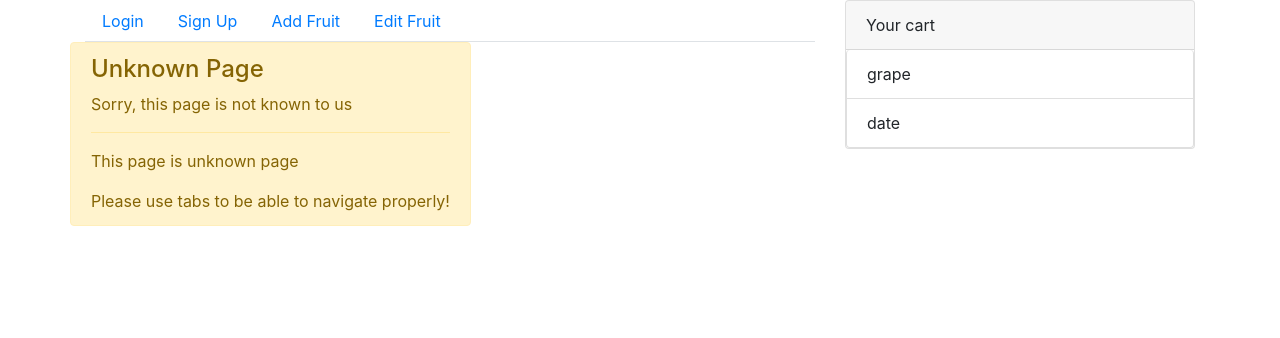
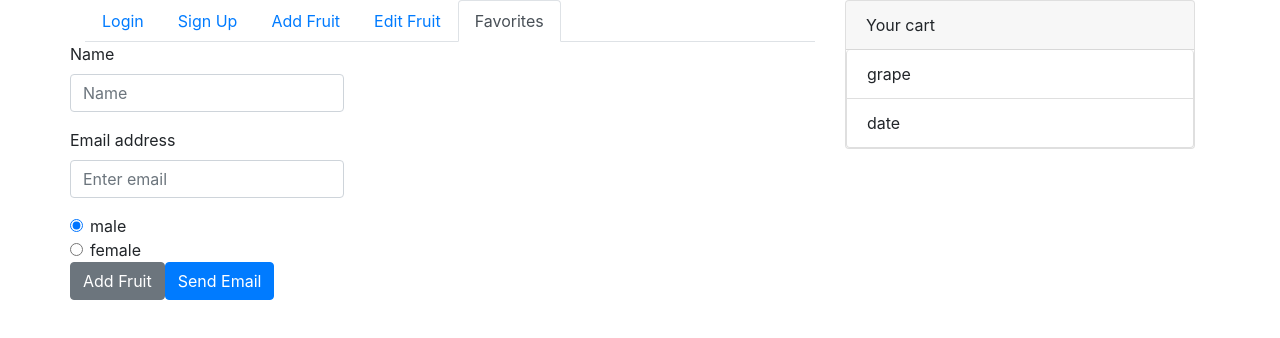
Before and after one commit to botirkhuja/angular-example-fruits, an Angular app: page /favorites in a window 1280 px wide. Before the commit this address led to /unknown. Shown: the top 338 px of the page. Built offline with nearby package versions, Linux system fonts and the light colour scheme.

Commit message:
Reactive Driven Forms

```diff
--- a/src/app/app-routing.module.ts
+++ b/src/app/app-routing.module.ts
@@ -9,6 +9,7 @@ import { AuthGuardService } from './auth-guard.service';
 import { UnknownPageComponent } from './unknown-page/unknown-page.component';
 import { EditResolverService } from './fruits/edit-fruit/edit-resolver.service';
 import { SingUpComponent } from './sing-up/sing-up.component';
+import { FavoritesComponent } from './fruits/favorites/favorites.component';
 
 const routes: Routes = [
   {
@@ -38,6 +39,10 @@ const routes: Routes = [
     component: SingUpComponent,
   },
   {
+    path: 'favorites',
+    component: FavoritesComponent,
+  },
+  {
     path: 'unknown',
     component: UnknownPageComponent,
     data: {messageToShow: 'This page is unknown page'}
--- /dev/null
+++ b/src/app/fruits/favorites/favorites.component.html
@@ -0,0 +1,45 @@
+<form [formGroup]="favoritesForm" (ngSubmit)="onSubmit()">
+  <div formGroupName="personsInfo">
+    <div class="form-group">
+      <label for="exampleInputPassword1">Name</label>
+      <input formControlName="personName"
+        type="input" class="form-control" id="exampleInputPassword1" placeholder="Name">
+    </div>
+    <div class="form-group">
+      <label for="exampleInputEmail1">Email address</label>
+      <input formControlName="personEmail"
+        type="email" class="form-control" id="exampleInputEmail1" aria-describedby="emailHelp" placeholder="Enter email">
+      <small
+        *ngIf="favoritesForm.get('personsInfo.personEmail').valid && favoritesForm.get('personsInfo.personEmail').dirty"
+        id="emailHelp"
+        class="form-text text-muted"
+      >We'll never share your email with anyone else.</small>
+    </div>
+  </div>
+  <div class="form-check" *ngFor="let gender of genders">
+    <label class="form-check-label">
+      <input formControlName="personGender"
+        type="radio" class="form-check-input" name="personGender" [value]="gender">
+      {{gender}}
+    </label>
+  </div>
+  <div formArrayName="fruitNames">
+      <div class="form-group" *ngFor="let fruitControl of favoritesForm.get('fruitNames').controls; let fruitIndex = index">
+          <label for=""></label>
+          <input type="text" [formControlName]="fruitIndex"
+            class="form-control" aria-describedby="helpId" placeholder="Enter Fruit Name"
+          >
+          <small class="form-text text-muted">Help text</small>
+        </div>
+  </div>
+  <span *ngIf="favoritesForm.invalid && favoritesForm.dirty" class="form-text text-muted">
+    <small>Please enter required inputs</small>
+  </span>
+  <button
+    type="button"
+    class="btn btn-secondary"
+    (click)="onAddFruit()"
+  >Add Fruit
+  </button>
+  <button type="submit" class="btn btn-primary">Send Email</button>
+</form>
--- /dev/null
+++ b/src/app/fruits/favorites/favorites.component.ts
@@ -0,0 +1,39 @@
+import { Component, OnInit } from '@angular/core';
+import { FormGroup, FormControl, Validators, FormArray, AbstractControl, FormBuilder } from '@angular/forms';
+
+@Component({
+  selector: 'app-favorites',
+  templateUrl: './favorites.component.html',
+  styleUrls: ['./favorites.component.css']
+})
+export class FavoritesComponent implements OnInit {
+
+  favoritesForm: FormGroup;
+  genders = ['male', 'female'];
+
+  constructor(
+    private fb: FormBuilder
+  ) { }
+
+  ngOnInit() {
+    this.favoritesForm = new FormGroup({
+      'personsInfo': new FormGroup({
+        'personName': new FormControl(null, Validators.required),
+        'personEmail': new FormControl(null, [Validators.required, Validators.email]),
+      }),
+      'personGender': new FormControl('male'),
+      'fruitNames': new FormArray([])
+    });
+  }
+
+  onSubmit() {
+    console.log(this.favoritesForm);
+  }
+
+  onAddFruit() {
+    (this.favoritesForm.get('fruitNames') as FormArray).push(
+      this.fb.control(null)
+    );
+  }
+
+}
--- a/src/app/fruits/fruits.component.html
+++ b/src/app/fruits/fruits.component.html
@@ -26,6 +26,13 @@
               routerLinkActive="active"
               >Edit Fruit</a>
           </li>
+          <li class="nav-item">
+            <a
+              class="nav-link"
+              routerLink="/favorites"
+              routerLinkActive="active"
+              >Favorites</a>
+          </li>
         </ul>
       </div>
     </div>
--- a/src/app/fruits/fruits.component.ts
+++ b/src/app/fruits/fruits.component.ts
@@ -29,11 +29,11 @@ export class FruitsComponent implements OnInit {
     this.showChildComponent = false;
     this.isEditModeEnabaled = false;
 
-    this.editService.currentEditingItem.subscribe((num: number)=>{
+    this.editService.currentEditingItem.subscribe((num: number) => {
       if (num >= 0) {
         this.router.navigate(['edit', num]);
       }
-    })
+    });
 
   }
 
--- a/src/app/sing-up/sing-up.component.ts
+++ b/src/app/sing-up/sing-up.component.ts
@@ -38,7 +38,7 @@ export class SingUpComponent implements OnInit {
       userInformation: {
         userName: 'Jane Williams'
       }
-    })
+    });
   }
 
 }
```
Also changed, not shown: src/app/app.module.ts (+5 -2 lines), src/app/fruits/favorites/favorites.component.css (added), src/app/sing-up/sing-up.component.html (line endings or trailing spaces).
